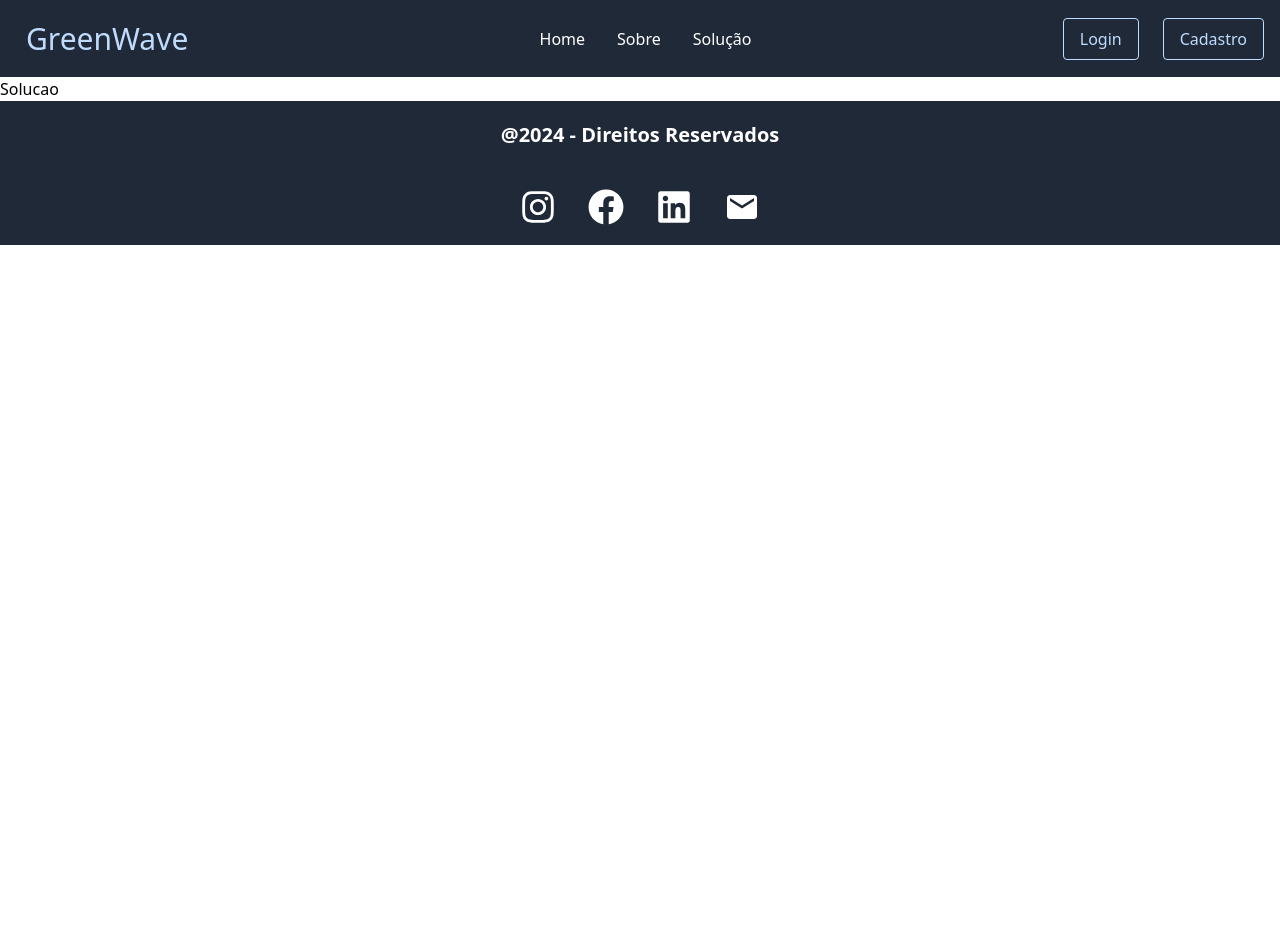
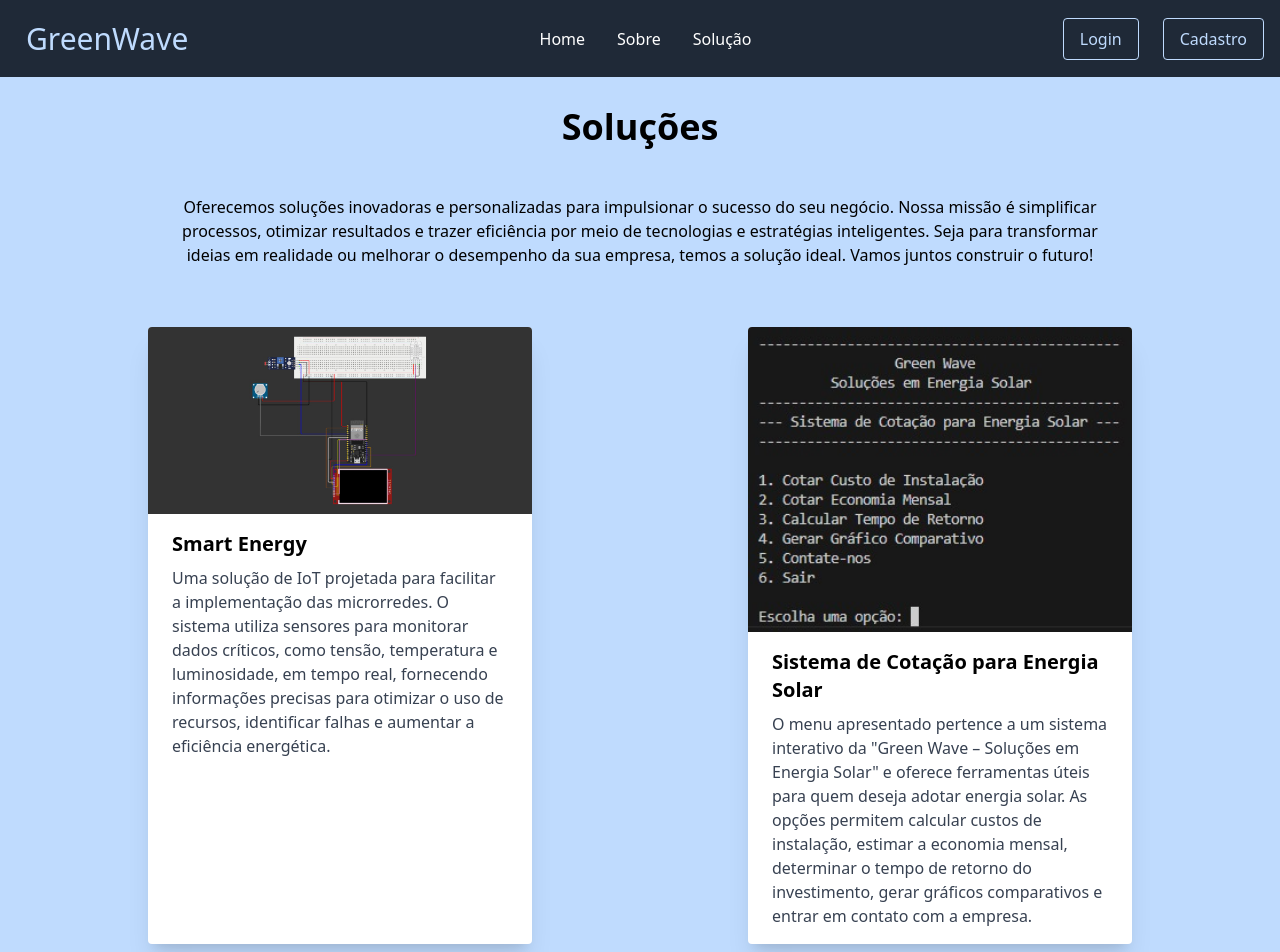
Before and after one commit to Global-Solution-1ESPH/projetogs, a React (Vite) app: page /solucao in a window 1280 px wide. Shown: the top 952 px of the page. Before the commit the page ends 800 px from the top, so only its background shows below. Built offline with nearby package versions, Linux system fonts and the light colour scheme.

Commit message:
Criando a pagina solucao

```diff
--- a/src/routes/Sobre.jsx
+++ b/src/routes/Sobre.jsx
@@ -1,7 +1,7 @@
 import { Link } from "react-router-dom";
 const Sobre =()=>{
     return(
-      <section className="min-h-screen flex flex-col">
+      <section className="bg-blue-200 min-h-screen flex flex-col">
 
         <section className="h-1/3 flex flex-col gap-12 p-5">
 
@@ -14,40 +14,46 @@ const Sobre =()=>{
         <section className="h-1/3 p-10 flex flex-col gap-10">
         <h2 className="self-center text-blue-200 text-2xl font-semibold p-4 bg-gray-800" style={{ borderRadius: '30px' }}>Nossas Soluções</h2>
         <div className="flex justify-around">
-          <div class="max-w-sm rounded overflow-hidden shadow-xl">
-            <img class="w-full" src="/img/card-top.jpg" alt="Smart Energy"/>
-            <div class="px-6 py-4">
-              <div class="font-bold text-xl mb-2">Smart Energy</div>
-              <p class="text-gray-700 text-base">
+
+          <div className="bg-white max-w-sm rounded overflow-hidden shadow-xl">
+            <img className="w-full" src="/img/card-top.jpg" alt="Smart Energy"/>
+
+            <div className="px-6 py-4">
+              <div className="font-bold text-xl mb-2">Smart Energy</div>
+              <p className="text-gray-700 text-base">
                 Dispositivo IoT feito para impulsionar o desenvolvimento das Microrredes no Brasil.
               </p>
               <Link to='/solucao' className="text-blue-950 underline">Saiba Mais</Link>
             </div>
-            <div class="px-6 pt-4 pb-2">
-              <span class="inline-block bg-gray-200 rounded-full px-3 py-1 text-sm font-semibold text-gray-700 mr-2 mb-2">#energiaVerde</span>
-              <span class="inline-block bg-gray-200 rounded-full px-3 py-1 text-sm font-semibold text-gray-700 mr-2 mb-2">#sustentabilidade</span>
-              <span class="inline-block bg-gray-200 rounded-full px-3 py-1 text-sm font-semibold text-gray-700 mr-2 mb-2">#microrredes</span>
+
+            <div className="px-6 pt-4 pb-2">
+              <span className="inline-block bg-gray-200 rounded-full px-3 py-1 text-sm font-semibold text-gray-700 mr-2 mb-2">#energiaVerde</span>
+              <span className="inline-block bg-gray-200 rounded-full px-3 py-1 text-sm font-semibold text-gray-700 mr-2 mb-2">#sustentabilidade</span>
+              <span className="inline-block bg-gray-200 rounded-full px-3 py-1 text-sm font-semibold text-gray-700 mr-2 mb-2">#microrredes</span>
             </div>
           </div>
 
-          <div class="max-w-sm rounded overflow-hidden shadow-xl">
-            <img class="w-full" src="../src/assets/paineis-solares.jpg" alt="Green Wave"/>
-            <div class="px-6 py-4">
-              <div class="font-bold text-xl mb-2">Economia com Painéis Solares</div>
-              <p class="text-gray-700 text-base">
+          <div className="bg-white max-w-sm rounded overflow-hidden shadow-xl">
+            <img className="w-full" src="../src/assets/paineis-solares.jpg" alt="Green Wave"/>
+
+            <div className="px-6 py-4">
+              <div className="font-bold text-xl mb-2">Economia com Painéis Solares</div>
+              <p className="text-gray-700 text-base">
                 Descubra quanto você pode economizar na conta de energia ao adotar uma solução sustentável com painéis solares.
               </p>
               <Link to='/solucao' className="text-blue-950 underline">Saiba Mais</Link>
             </div>
-            <div class="px-6 pt-4 pb-2">
-              <span class="inline-block bg-gray-200 rounded-full px-3 py-1 text-sm font-semibold text-gray-700 mr-2 mb-2">#energia</span>
-              <span class="inline-block bg-gray-200 rounded-full px-3 py-1 text-sm font-semibold text-gray-700 mr-2 mb-2">#sustentabilidade</span>
-              <span class="inline-block bg-gray-200 rounded-full px-3 py-1 text-sm font-semibold text-gray-700 mr-2 mb-2">#solar</span>
+
+            <div className="px-6 pt-4 pb-2">
+              <span className="inline-block bg-gray-200 rounded-full px-3 py-1 text-sm font-semibold text-gray-700 mr-2 mb-2">#energia</span>
+              <span className="inline-block bg-gray-200 rounded-full px-3 py-1 text-sm font-semibold text-gray-700 mr-2 mb-2">#sustentabilidade</span>
+              <span className="inline-block bg-gray-200 rounded-full px-3 py-1 text-sm font-semibold text-gray-700 mr-2 mb-2">#solar</span>
             </div>
+
           </div>
         </div>
 
-        </section>
+      </section>
 
         <section className="flex flex-col w-full gap-10 items-center self-center p-8 bg-gray-800 mb-10">
           <h2 className="text-2xl font-semibold self-center text-white">Por que Escolher Nossas Soluções?</h2>
--- a/src/routes/Solucao.jsx
+++ b/src/routes/Solucao.jsx
@@ -1,8 +1,42 @@
-const Solucao =()=>{
-    return(
-      <>
-      <h1>Solucao</h1>
-      </>
-    )
-  }
-  export default Solucao;
+const Solucao = () => {
+  return (
+    <>
+        <div className="bg-blue-200">
+
+        <section className="h-1/3 flex flex-col gap-12 p-5">
+
+          <h2 className="self-center text-4xl font-semibold mt-[10px]">Soluções</h2>
+          <p className="w-3/4 self-center text-center">Oferecemos soluções inovadoras e personalizadas para impulsionar o sucesso do seu negócio. Nossa missão é simplificar processos, otimizar resultados e trazer eficiência por meio de tecnologias e estratégias inteligentes.
+
+Seja para transformar ideias em realidade ou melhorar o desempenho da sua empresa, temos a solução ideal. Vamos juntos construir o futuro!</p>
+
+        </section>
+
+          <div className="p-10 flex justify-around">
+
+            <div className="bg-white max-w-sm rounded overflow-hidden shadow-xl">
+              <img className="w-full" src="../src/assets/solucao2.jpg" alt="Smart Energy"/>
+              <div className="px-6 py-4">
+                  <div className="font-bold text-xl mb-2">Smart Energy</div>
+                  <p className="text-gray-700 text-base">Uma solução de IoT projetada para facilitar a implementação das microrredes. O sistema utiliza sensores para monitorar dados críticos, como tensão, temperatura e luminosidade, em tempo real, fornecendo informações precisas para otimizar o uso de recursos, identificar falhas e aumentar a eficiência energética.</p>
+
+                </div>
+              </div>
+
+              <div className="bg-white max-w-sm rounded overflow-hidden shadow-xl">
+                <img className="w-full" src="../src/assets/solucao1.jpg" alt="Sistema de Cotação para Energia Solar"/>
+                <div className="px-6 py-4">
+                  <div className="font-bold text-xl mb-2">Sistema de Cotação para Energia Solar</div>
+                  <p className="text-gray-700 text-base">O menu apresentado pertence a um sistema interativo da "Green Wave – Soluções em Energia Solar" e oferece ferramentas úteis para quem deseja adotar energia solar. As opções permitem calcular custos de instalação, estimar a economia mensal, determinar o tempo de retorno do investimento, gerar gráficos comparativos e entrar em contato com a empresa.</p>
+
+                </div>
+            </div>
+
+          </div>
+        </div>
+    </>
+
+  );
+};
+
+export default Solucao;
```
Also changed, not shown: src/assets/solucao1.jpg (added), src/assets/solucao2.jpg (added).
